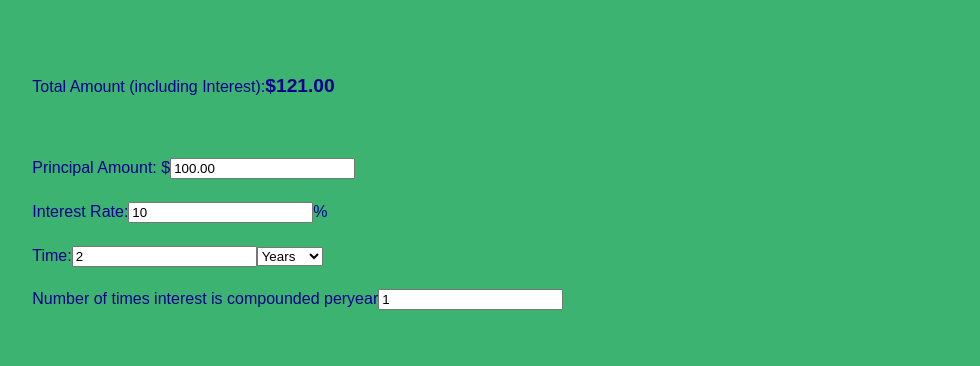
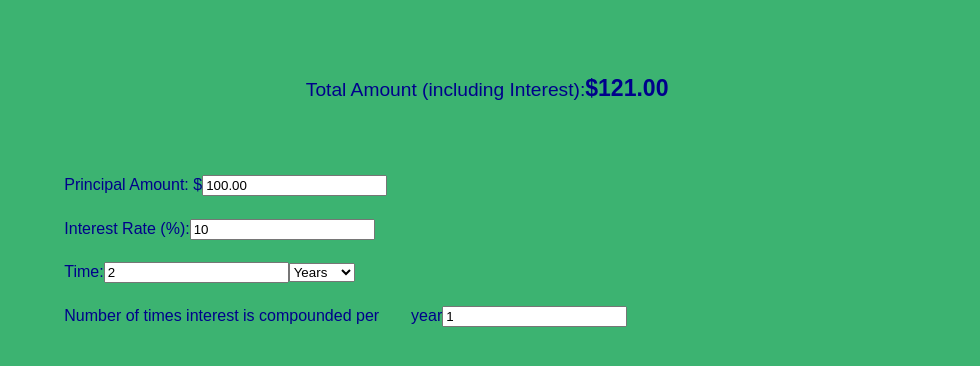
Before and after one commit to GSPuniani/custom-calculator-js, a plain HTML site: page index.html in a window 1280 px wide. Shown: the part 178-544 px from the top of the page, without its empty margins (149-1129 px from the left). Drawn offline with Linux system fonts and the light colour scheme.

Commit message:
Added more comments

```diff
--- a/index.html
+++ b/index.html
@@ -11,15 +11,19 @@
         <main>
             <h1>Compound Interest Calculator</h1>
             <!-- Labels identify input fields and display numbers -->
-            <label>
+            <!-- Label for final amount with compounded interest -->
+            <label id="display-label">
                 Total Amount (including Interest): <div id="display">$121.00</div>
             </label>
+            <!-- Label for principal (starting) amount -->
             <label>
                 Principal Amount: $<input id="principal" value="100.00" step="0.01" type="number">
             </label>
+            <!-- Label for interest rate as a percentage -->
             <label>
-                Interest Rate: <input id="interest-rate" value="10" type="number">%
+                Interest Rate (%): <input id="interest-rate" value="10" type="number">
             </label>
+            <!-- Label for time, where time value is entered as a number and time units are selected from the drop-down menu -->
             <label>
                 Time: <input id="time" value="2" type="number"><select id="select-time-units">
                     <option id="year" value="Years">Years</option>
@@ -27,6 +31,7 @@
                     <option id="day">Days</option>
                     </select>
             </label>
+            <!-- Label for "n", or number of times interest is compounded per unit of time  -->
             <label>
                 Number of times interest is compounded per <label id="n-unit-label"> year</label> <input id="n" value="1" type="number">
             </label>
--- a/style.css
+++ b/style.css
@@ -11,6 +11,7 @@ body {
 }
 
 h1 {
+    /* Adjust heading color */
     color: indigo;
     display: flex;
     /* Move the heading to the center */
@@ -19,6 +20,14 @@ h1 {
     margin-bottom: 1.5em;
     /* Make the heading huge */
     font-size: 4em;
+}
+
+#display-label {
+    display: flex;
+    /* Center the label for the full amount */
+    justify-content: center;
+    /* Make the font a little bigger */
+    font-size: larger;
 }
 
 main {
@@ -51,6 +60,6 @@ label {
     /* Organize labels into columns to give each label and input field its own line */
     /* flex-direction: column; */
     /* Add padding on the left to center the labels more */
-    /* padding-left: 2em; */
+    padding-left: 2em;
     align-items: baseline;
 }
```
Also changed, not shown: script.js (+7 -3 lines).
